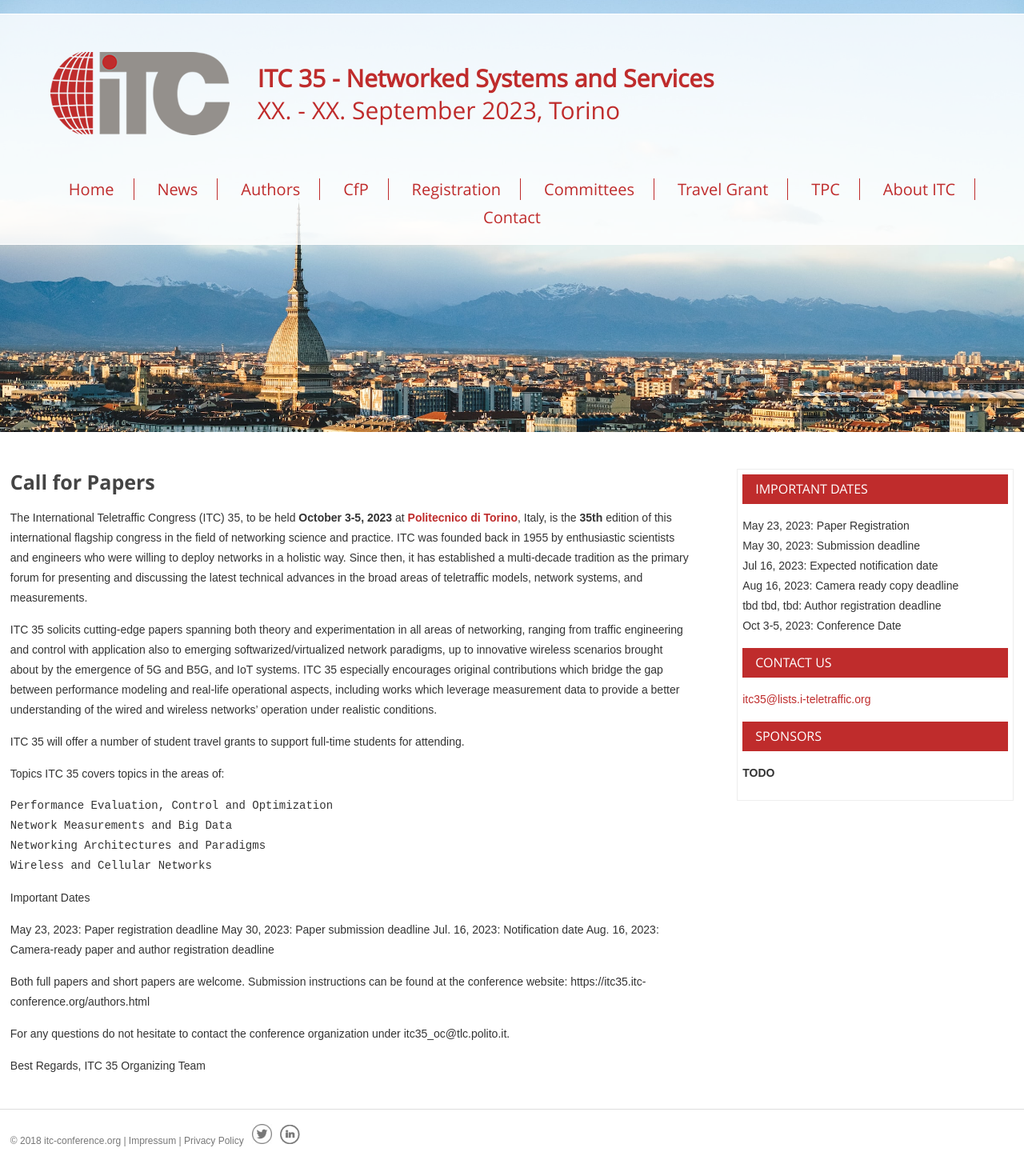
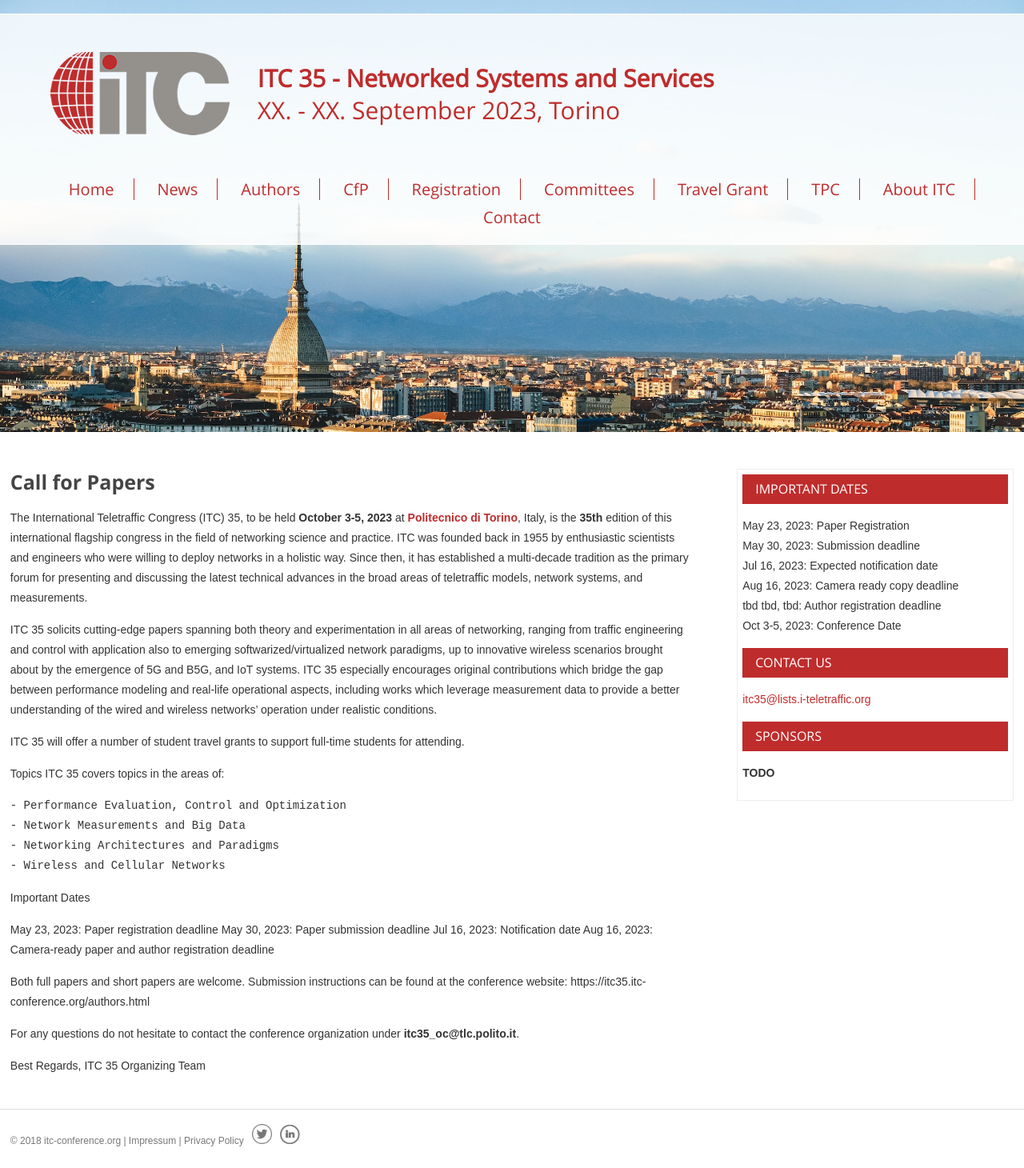
Before and after one commit to ohohlfeld/itc35, a Jekyll site: the page built from cfp.md, in a window 1280 px wide. Shown: the whole page at 80% size. Built offline with Jekyll 4.4.1, drawn with Linux system fonts in a browser that asks for light colours.

Commit message:
Update cfp.md

```diff
--- a/cfp.md
+++ b/cfp.md
@@ -14,21 +14,21 @@ ITC 35 will offer a number of student travel grants to support full-time student
 
 Topics ITC 35 covers topics in the areas of:
 
-    Performance Evaluation, Control and Optimization
-    Network Measurements and Big Data
-    Networking Architectures and Paradigms
-    Wireless and Cellular Networks
+    - Performance Evaluation, Control and Optimization
+    - Network Measurements and Big Data
+    - Networking Architectures and Paradigms
+    - Wireless and Cellular Networks
 
 Important Dates
 
 May 23, 2023: Paper registration deadline
 May 30, 2023: Paper submission deadline
-Jul. 16, 2023: Notification date
-Aug. 16, 2023: Camera-ready paper and author registration deadline
+Jul 16, 2023: Notification date
+Aug 16, 2023: Camera-ready paper and author registration deadline
 
 Both full papers and short papers are welcome. Submission instructions can be found at the conference website: https://itc35.itc-conference.org/authors.html
 
-For any questions do not hesitate to contact the conference organization under itc35_oc@tlc.polito.it.
+For any questions do not hesitate to contact the conference organization under **itc35_oc@tlc.polito.it**.
 
 Best Regards,
 ITC 35 Organizing Team
```
